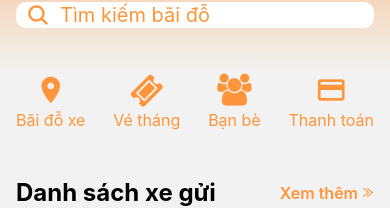
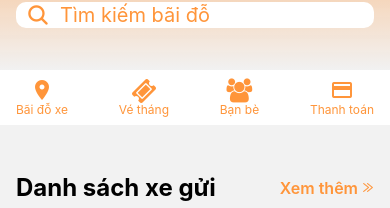
Before and after one commit to hieunguyen098/parking-app, a React Native app: screen /TabBarScreen in a window 390 px wide. Shown: the part 217-425 px from the top of the page. Built offline with nearby package versions, Linux system fonts and the light colour scheme.

Commit message:
sticky menu bar

```diff
--- a/src/components/IconWithBottomText/IconWithBottomText.tsx
+++ b/src/components/IconWithBottomText/IconWithBottomText.tsx
@@ -22,14 +22,14 @@ const styles = StyleSheet.create({
     iconContainer: {
         justifyContent: 'center',
         alignItems: 'center',
-        height: 40,
+        height: 24,
     },
     icon: {
         color: GlobalStyles.colors.primaryOrange,
-        fontSize: 32,
+        fontSize: 24,
     },
     text: {
-        fontSize: 16,
+        fontSize: 12,
         fontWeight: '400',
         color: GlobalStyles.colors.primaryOrange,
     },
--- a/src/components/TabBarBottom/TabBarBottom.tsx
+++ b/src/components/TabBarBottom/TabBarBottom.tsx
@@ -18,7 +18,15 @@ const BottomTabs = createBottomTabNavigator();
 
 const TabBarBottom = () => {
     return (
-        <BottomTabs.Navigator screenOptions={{ tabBarActiveTintColor: GlobalStyles.colors.primaryOrange }}>
+        <BottomTabs.Navigator
+            screenOptions={{
+                tabBarActiveTintColor: GlobalStyles.colors.primaryOrange,
+                headerStyle: {
+                    backgroundColor: GlobalStyles.colors.primaryOrange,
+                },
+                headerTintColor: 'white',
+            }}
+        >
             <BottomTabs.Screen
                 name="Home"
                 component={Home}
--- a/src/screens/Home/Home.tsx
+++ b/src/screens/Home/Home.tsx
@@ -9,18 +9,16 @@ const Home = () => {
     return (
         <>
             <SafeAreaView style={styles.container}>
-                <ScrollView style={styles.innerContainer}>
                 <KeyboardAvoidingView style={styles.container}>
-                        <ScrollView style={styles.container}>
+                    <ScrollView style={styles.innerContainer} stickyHeaderIndices={[1]}>
                         <Header />
+                        <MenuBar />
                         <View style={styles.content}>
-                                <MenuBar />
                             <ListVehicle />
                             <NewOffer />
                         </View>
                     </ScrollView>
                 </KeyboardAvoidingView>
-                </ScrollView>
             </SafeAreaView>
         </>
     );
--- a/src/screens/Home/components/MenuBar.tsx
+++ b/src/screens/Home/components/MenuBar.tsx
@@ -45,5 +45,10 @@ const styles = StyleSheet.create({
         alignItems: 'center',
         justifyContent: 'space-between',
         marginBottom: 32,
+        zIndex: 1,
+        backgroundColor: 'white',
+        paddingHorizontal: 16,
+        paddingVertical: 8,
+        elevation: 4,
     },
 });
--- a/src/screens/Qr.tsx
+++ b/src/screens/Qr.tsx
@@ -2,11 +2,7 @@ import { StyleSheet, Text, View } from 'react-native';
 import React from 'react';
 
 const Qr = () => {
-    return (
-        <View>
-            <Text>Qr</Text>
-        </View>
-    );
+    return <></>;
 };
 
 export default Qr;
```
Lines whose indentation alone changed are shown as unchanged.
